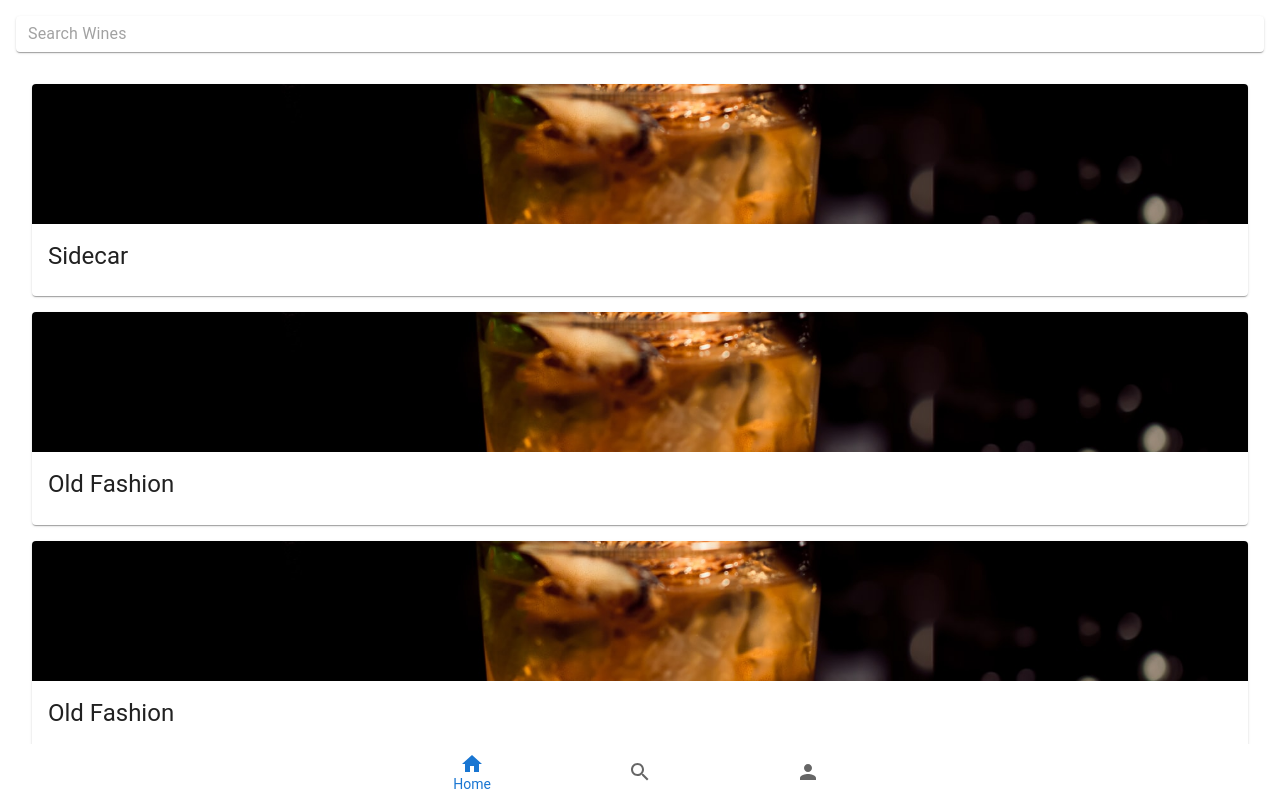
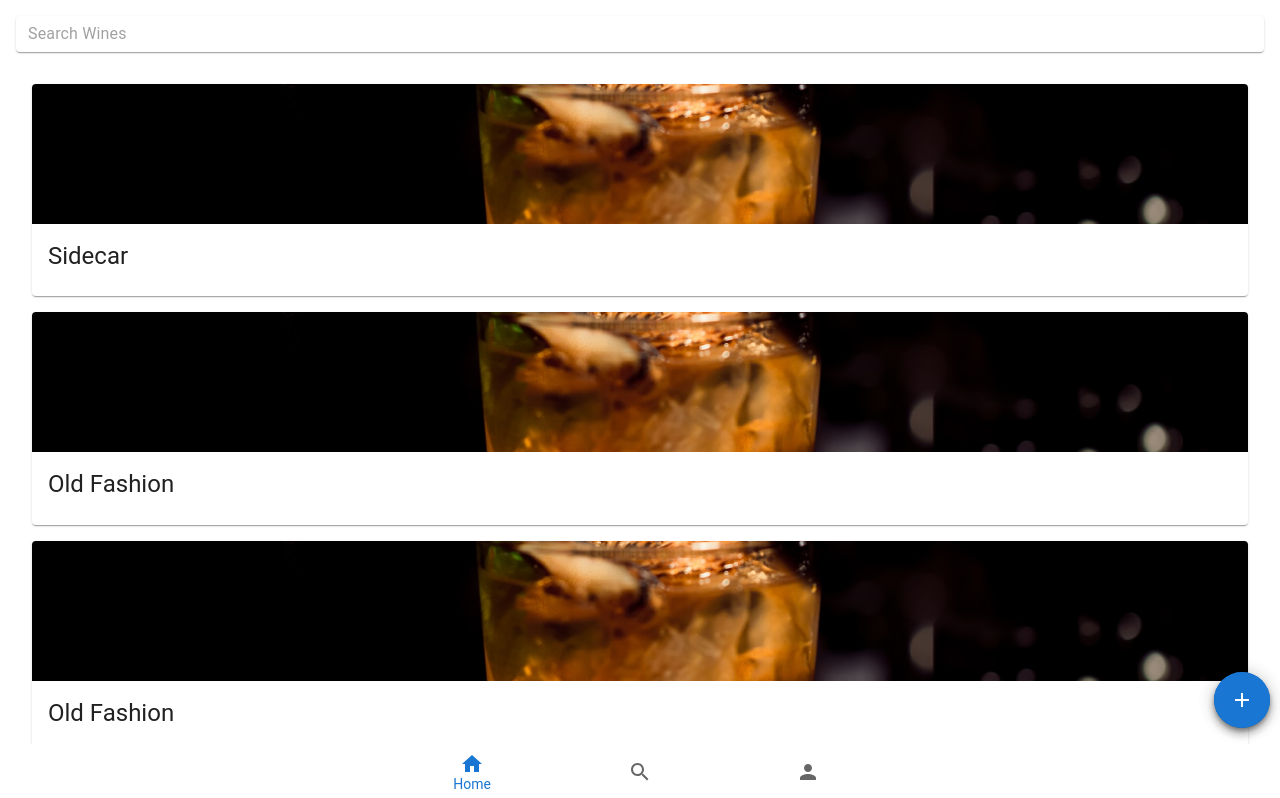
Before and after one commit to beecool-cocktail/application-frontend, a Next.js app: page / in a window 1280 px wide. Shown: the top 798 px of the page. Built offline with nearby package versions, Linux system fonts and the light colour scheme.

Commit message:
feat: add floating action button at layout

```diff
--- a/components/backButton.tsx
+++ b/components/backButton.tsx
@@ -3,7 +3,6 @@ import { IconButton } from '@mui/material'
 import { useRouter } from 'next/router'
 import { useCallback } from 'react'
 import { grey } from '@mui/material/colors'
-import routes from '../configs/routes'
 
 const BackButton = () => {
   const router = useRouter()
--- a/components/layout.tsx
+++ b/components/layout.tsx
@@ -1,4 +1,11 @@
-import { BottomNavigation, BottomNavigationAction, Stack } from '@mui/material'
+import {
+  Box,
+  BottomNavigation,
+  BottomNavigationAction,
+  Fab,
+  Stack
+} from '@mui/material'
+import { Add as AddIcon } from '@mui/icons-material'
 import { useRouter } from 'next/router'
 import React, { ReactNode, useState } from 'react'
 import routes from '../configs/routes'
@@ -18,21 +25,23 @@ const Layout = ({ header, children }: LayoutProps) => {
       justifyContent="flex-start"
       alignItems="stretch"
       spacing={2}
-      sx={{ minHeight: '100vh', width: '100%', padding: 2 }}
+      width={1}
+      minHeight="100vh"
+      padding={2}
     >
       {header}
       {children}
+      <Box position="fixed" right={10} bottom={72}>
+        <Fab color="primary">
+          <AddIcon />
+        </Fab>
+      </Box>
+      <Box position="fixed" bottom={0} left={0} width={1}>
         <BottomNavigation
           value={router.asPath}
           onChange={(_event, value) => {
             if (value === '/person') return
             router.push(value)
-        }}
-        sx={{
-          position: 'fixed',
-          bottom: 0,
-          left: 0,
-          width: '100%'
           }}
         >
           {routes.map(route => (
@@ -50,6 +59,7 @@ const Layout = ({ header, children }: LayoutProps) => {
             />
           ))}
         </BottomNavigation>
+      </Box>
       <LoginDialog
         open={loginDialogOpen}
         onClose={() => setLoginDialogOpen(false)}
```
Lines whose indentation alone changed are shown as unchanged.
